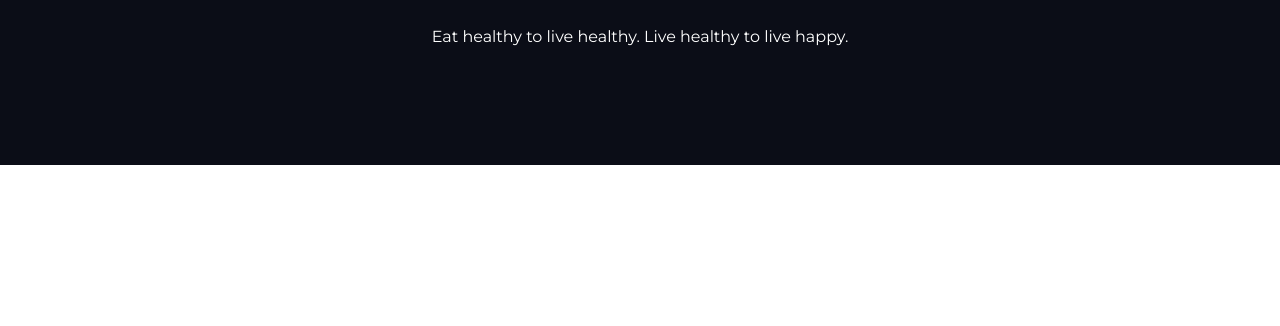
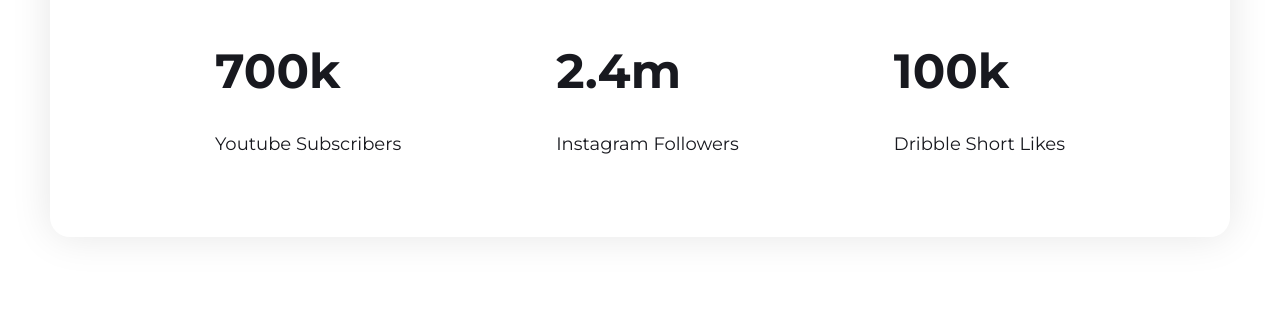
Before and after one commit to argha-shipansarker/FoodNetwork, a plain HTML site: page index.html in a window 1280 px wide. Shown: the part 2374-2700 px from the top of the page. Before the commit the page ends 2539 px from the top, so only its background shows below. Drawn offline with Linux system fonts and the light colour scheme.

Commit message:
Optional part done

```diff
--- a/index.html
+++ b/index.html
@@ -81,6 +81,22 @@
             </div>
         </div>
     </section>
+
+    <section class="sectionFour">
+        <div>
+            <h1>700k</h1>
+            <p>Youtube Subscribers</p>
+        </div>
+        <div>
+            <h1>2.4m</h1>
+            <p>Instagram Followers</p>
+        </div>
+        <div>
+            <h1>100k</h1>
+            <p>Dribble Short Likes</p>
+        </div>
+    </section>
+
     <footer class="footer">
         <h1><span>Food</span> Network</h1>
         <p>Eat healthy to live healthy. Live healthy to live happy.</p>
--- a/style.css
+++ b/style.css
@@ -149,6 +149,32 @@
     color: rgba(24, 25, 31, 1);
 }
 
+.sectionFour{
+    margin-left: 50px;
+    margin-right: 50px;
+    padding: 64px 165px;
+    margin-top: 129px;
+    box-shadow: 0 0 40px rgba(0, 0, 0, 0.1);
+    border-radius: 20px;
+    display: flex;
+    flex-direction: row;
+    justify-content: space-between;
+}
+.sectionFour h1{
+    font-size: 48px;
+    line-height: 44px;
+    font-family: 'Montserrat', sans-serif;
+    font-weight: 700;
+    color: rgba(24, 25, 31, 1);
+}
+.sectionFour p{
+    font-size: 18px;
+    line-height: 22px;
+    font-family: 'Montserrat', sans-serif;
+    font-weight: 400;
+    color: rgba(24, 25, 31, 1);
+}
+
 .footer{
     background-color: rgba(11, 13, 23, 1);
     height: 256px;
```
